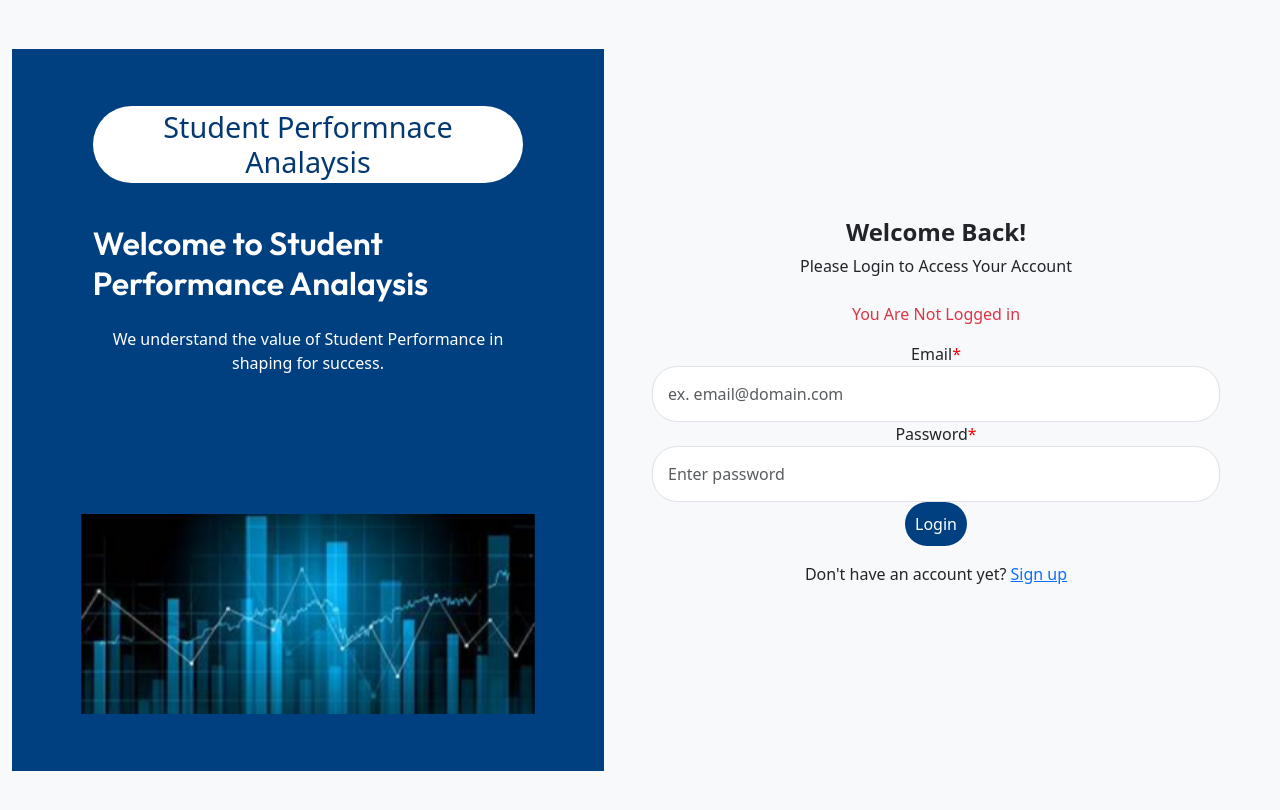
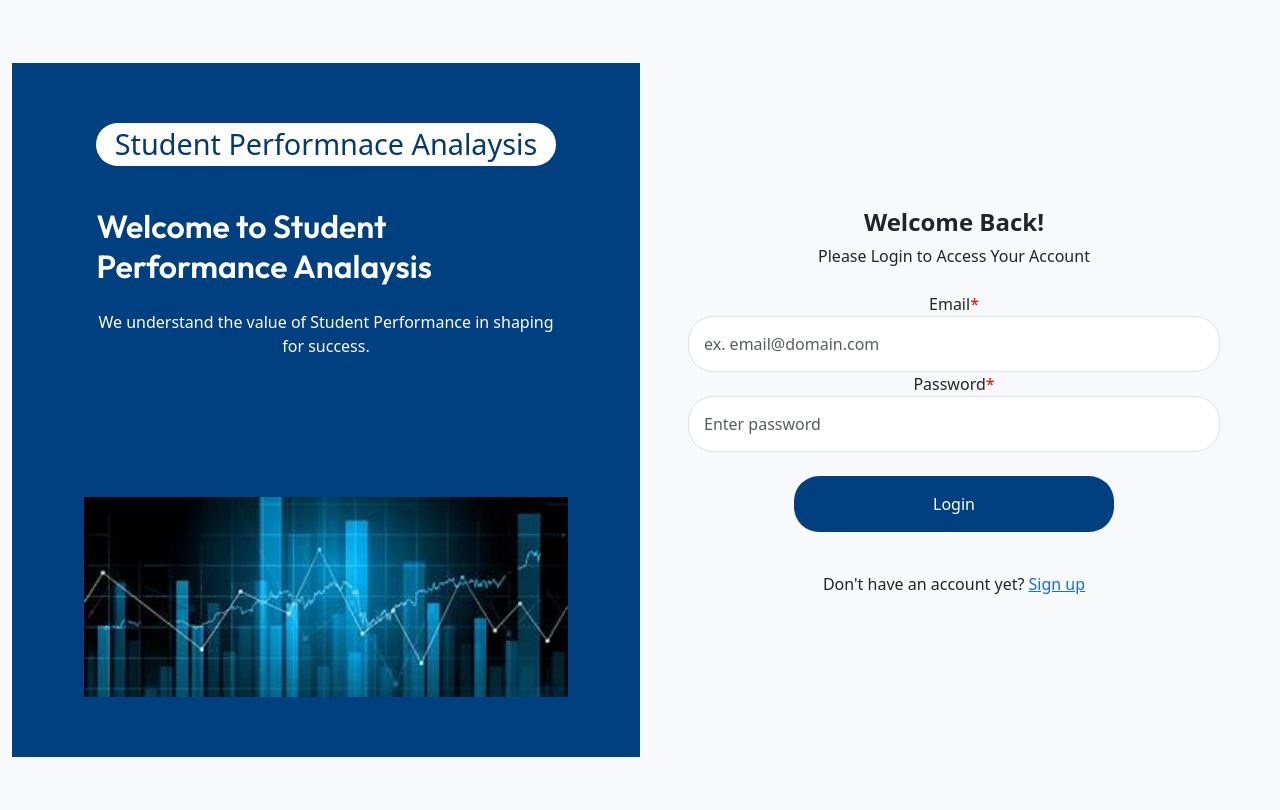
Before and after one commit to Manoj12012004/Student_performance_analysis, a React (Create React App) app in the folder app/: page /login in a window 1280 px wide. Built offline with nearby package versions, Linux system fonts and the light colour scheme.

Commit message:
Update Login.jsx

```diff
--- a/app/src/components/Login.jsx
+++ b/app/src/components/Login.jsx
@@ -4,7 +4,6 @@ import loginImg4 from "../components/Asessts/Login/image4.jpeg";
 import loginImg3 from "./Asessts/Login/image3.png";
 import loginImg1 from "./Asessts/Login/image1.jpeg";
 import { Link } from "react-router-dom";
-import { useNavigate } from 'react-router-dom';
 import { useState } from "react";
 import  Axios  from "axios";
 import Cookies from "universal-cookie";
@@ -26,17 +25,16 @@ function Login(){
         data:{
             email:loginUser.email,
             password:loginUser.password
-        }
+        },
     }
-    const navigate = useNavigate();
-    const handleSubmit = (e) =>{
+    const handleSubmit = async (e) =>{
         e.preventDefault();
-        Axios(configuration).then((result)=>{
+        await Axios(configuration).then((result)=>{
             cookies.set("TOKEN", result.data.token, {
                 path: "/",
               });
+            window.location.href = "/auth";
             setLogin(true)
-            navigate('/auth');
             console.log(result)}).catch((error)=>{
                 console.log(error)
             })
@@ -44,7 +42,7 @@ function Login(){
     return(
         <div className="Login ">
         <div className="container row">
-            <div className="col conatainer text-white bg-primary ">
+            <div className="col-md-6 col-sm-12 conatainer text-white bg-primary ">
                 <div className="container d-flex flex-column justify-content-between" id="rightCol">
                     <div className="heading container d-flex flex-column justify-content-between">
                         <h2 className=" bg-white rounded-pill p-1" style={{color:"#043873",fontSize:"1.8rem"}}>Student Performnace Analaysis</h2>
@@ -67,7 +65,7 @@ function Login(){
                     </div>
                 </div>
             </div>
-            <div className="col p-5 d-flex align-items-center">
+            <div className="col-md-6 col-sm-12 p-5 d-flex align-items-center">
                 <div className="w-100">
                     <div className="text-center mb-4">
                         <h4>Welcome Back!</h4>
@@ -77,7 +75,7 @@ function Login(){
                         {login ? (
                             <p className="text-success">You Are Logged in Successfully</p>
                             ) : (
-                            <p className="text-danger">You Are Not Logged in</p>
+                            <p className="text-danger"></p>
                         )}
                         <div className="form-group">
                             <label htmlFor="email">Email<span className="star">*</span></label>
@@ -87,7 +85,7 @@ function Login(){
                             <label htmlFor="password">Password<span className="star">*</span></label>
                             <input type="password" className="form-control" id="password" placeholder="Enter password" name="password" value={loginUser.password}  onChange={handleChange}/>
                         </div>
-                        <button type="submit" className="btn btn-primary btn-block" onClick={handleSubmit}>Login</button>
+                        <button type="submit" className="btn btn-primary btn-block p-3 m-4" onClick={handleSubmit} style={{width:"60%"}} >Login</button>
                         <div className="text-center mt-3">
                             <p>Don't have an account yet? <Link to="/register">Sign up</Link></p>
                             {/* <p>Forgot Password? <a href="#">Reset Now</a></p> */}
```
